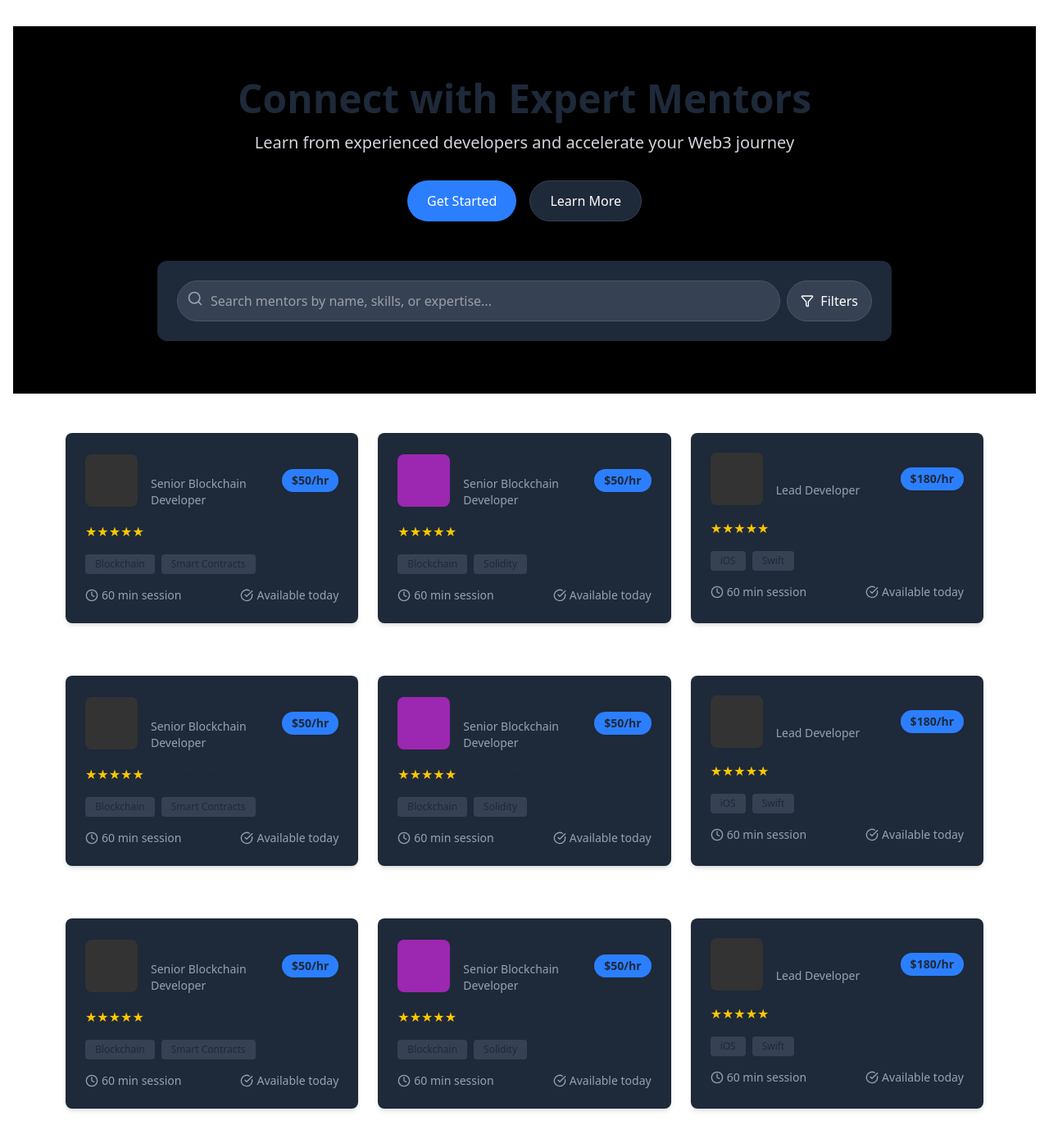
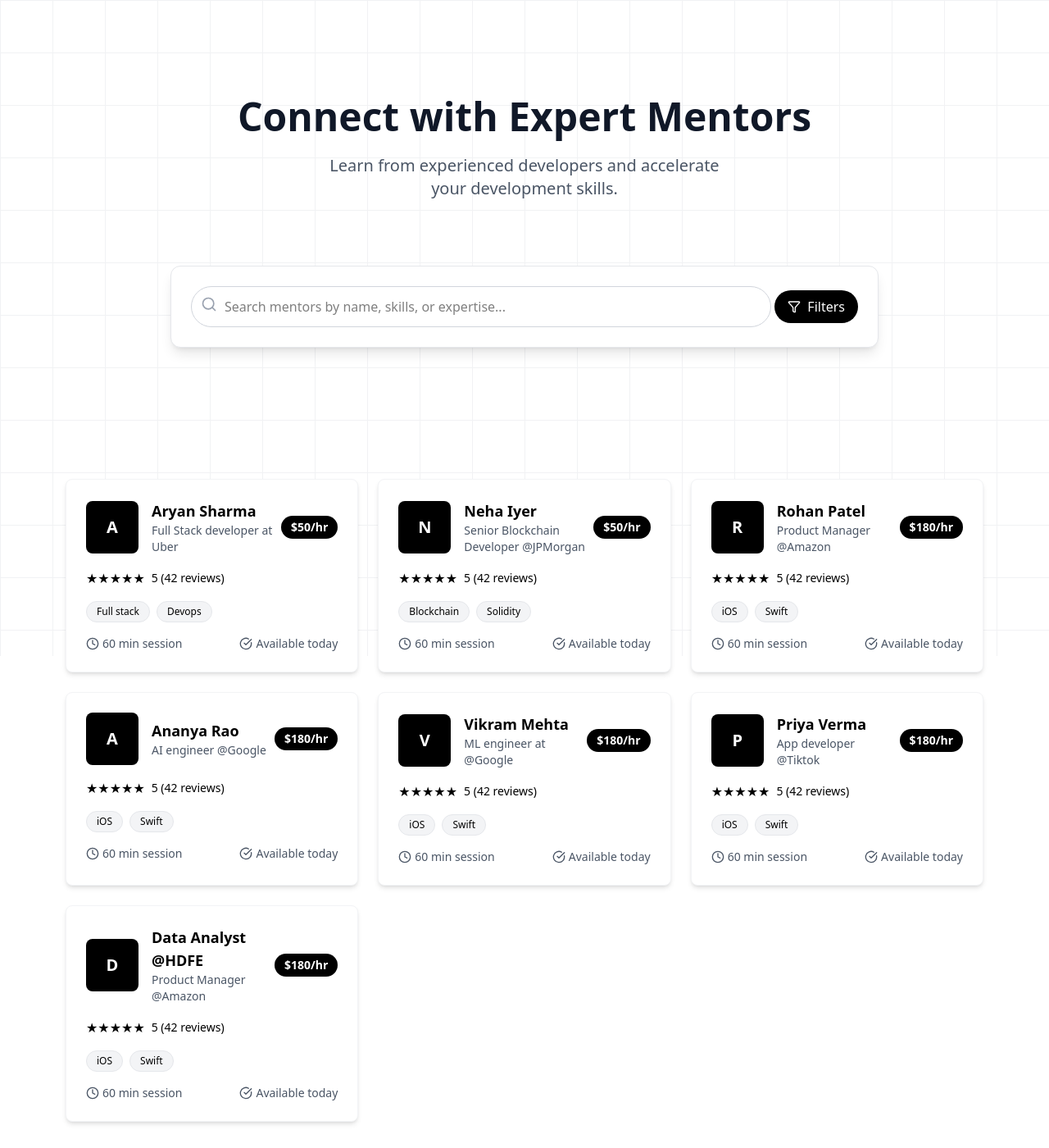
Before and after one commit to Srilochan7/ee_prod, a React (Vite) app: page /home in a window 1280 px wide. Shown: the whole page at 82% size. Built offline with nearby package versions, Linux system fonts and the light colour scheme.

Commit message:
added homepage

```diff
--- a/src/comp/pages/home.jsx
+++ b/src/comp/pages/home.jsx
@@ -1,102 +1,164 @@
 import React, { useState } from 'react';
-import { Search, Filter, Clock, CheckCircle } from 'lucide-react';
+import { Search, Filter, Clock, CheckCircle, GraduationCap } from 'lucide-react';
 
 const Home = () => {
   const mentors = [
     {
       id: 1,
-          name: "Param sir",
-          title: "Senior Blockchain Developer",
+      name: "Aryan Sharma",
+
+      title: "Full Stack developer at Uber",
       rate: 50,
       rating: 5.0,
       reviews: 42,
-          skills: ["Blockchain", "Smart Contracts"],
-          bgColor: "#333"
+      skills: ["Full stack", "Devops"]
     },
     {
       id: 2,
-          name: "Param sir",
-          title: "Senior Blockchain Developer",
+      name : "Neha Iyer",
+      title: "Senior Blockchain Developer @JPMorgan ",
       rate: 50,
       rating: 5.0,
       reviews: 42,
-          skills: ["Blockchain", "Solidity"],
-          bgColor: "#9c27b0"
+      skills: ["Blockchain", "Solidity"]
     },
     {
       id: 3,
-          name: "Emma Wilson",
-          title: "Lead Developer",
+      name: "Rohan Patel",
+      title: "Product Manager @Amazon",
       rate: 180,
       rating: 5.0,
       reviews: 42,
-          skills: ["iOS", "Swift"],
-          bgColor: "#333"
-        }
+      skills: ["iOS", "Swift"]
+    },
+    {
+      id: 4,
+      name: "Ananya Rao",
+      title: "AI engineer @Google",
+      rate: 180,
+      rating: 5.0,
+      reviews: 42,
+      skills: ["iOS", "Swift"]
+    },
+    {
+      id: 5,
+      name: "Vikram Mehta",
+      title: "ML engineer at @Google",
+      rate: 180,
+      rating: 5.0,
+      reviews: 42,
+      skills: ["iOS", "Swift"]
+    },
+    {
+      id: 6,
+      name: "Priya Verma",
+      title: "App developer @Tiktok",
+      rate: 180,
+      rating: 5.0,
+      reviews: 42,
+      skills: ["iOS", "Swift"]
+    },
+    {
+      id: 7,
+      name: "Data Analyst @HDFE",
+      title: "Product Manager @Amazon",
+      rate: 180,
+      rating: 5.0,
+      reviews: 42,
+      skills: ["iOS", "Swift"]
+    },
   ];
 
   const [searchQuery, setSearchQuery] = useState('');
 
   return (
-    <div className="min-h-screen bg-white text-gray-800 px-4 py-8">
+    <div className="min-h-screen bg-white text-black">
+      {/* Grid Pattern Background */}
+      <div className="absolute inset-0 w-full h-full">
+        <div className="absolute w-full h-full bg-[linear-gradient(to_right,#e5e7eb_1px,transparent_1px),linear-gradient(to_bottom,#e5e7eb_1px,transparent_1px)] bg-[size:1.5rem_1.5rem] sm:bg-[size:2rem_2rem] md:bg-[size:4rem_4rem] opacity-50"></div>
+      </div>
+
+      {/* Hero Section */}
+      <div className="relative py-16 px-4 text-center">
+        <style>
+          {`
+            @keyframes float {
+              0% { transform: translateY(0px); }
+              50% { transform: translateY(-10px); }
+              100% { transform: translateY(0px); }
+            }
+
+            .animate-float {
+              animation: float 3s ease-in-out infinite;
+            }
+
+            .animate-float-delayed {
+              animation: float 3s ease-in-out infinite;
+              animation-delay: 1.5s;
+            }
+          `}
+        </style>
 
 
 
-<div className="bg-black py-16 px-4 text-center">
-        <h1 className="text-4xl md:text-5xl font-bold mb-4">Connect with Expert Mentors</h1>
-        <p className="text-xl text-gray-300 mb-8">Learn from experienced developers and accelerate your Web3 journey</p>
+        <div className="max-w-4xl mx-auto relative p-12">
+          <h1 className="text-5xl sm:text-5xl md:text-5xl font-bold mb-4 leading-tight text-gray-900">
+            Connect with Expert Mentors
+            <br />
+          </h1>
 
-        <div className="flex justify-center gap-4 mb-12">
-          <button className="bg-blue-500 text-white px-6 py-3 rounded-full font-medium">
-            Get Started
-          </button>
-          <button className="bg-gray-800 text-white px-6 py-3 rounded-full font-medium border border-gray-700">
-            Learn More
-          </button>
+          <p className="text-xl md:text-xl text-gray-600 mt-4 mb-8">
+            Learn from experienced developers and accelerate
+            <br /> your development skills.
+          </p>
         </div>
-
-        {/* Search Container */}
-        <div className="bg-gray-800 rounded-xl p-6 max-w-4xl mx-auto shadow-lg">
-          <div className="flex items-center gap-2">
-            <div className="relative flex-grow">
+        <div className="relative max-w-4xl mx-auto px-4 mb-12">
+        <div className="bg-white rounded-xl p-6 shadow-lg border border-gray-200">
+          <div className="flex flex-col md:flex-row items-center gap-1">
+            <div className="relative flex-grow w-full">
               <Search className="absolute left-3 top-3 text-gray-400" size={20} />
               <input
                 type="text"
                 placeholder="Search mentors by name, skills, or expertise..."
-                className="w-full bg-gray-700 text-white pl-10 pr-4 py-3 rounded-full border border-gray-600"
+                className="w-full bg-white text-black pl-10 pr-4 py-3 rounded-full border border-gray-300"
                 value={searchQuery}
                 onChange={(e) => setSearchQuery(e.target.value)}
               />
             </div>
-            <button className="bg-gray-700 text-white px-4 py-3 rounded-full flex items-center gap-2 border border-gray-600">
+            <button className="bg-black text-white px-4 py-2 rounded-full flex items-center gap-2 w-full md:w-auto justify-center">
               <Filter size={16} />
               <span>Filters</span>
             </button>
           </div>
         </div>
       </div>
+      </div>
+
+      {/* Search Container */}
+
 
       {/* Mentors Grid */}
-      <div className="max-w-6xl mx-auto p-4 mt-8">
+      <div className="relative max-w-6xl mx-auto p-4 mt-8">
         <div className="grid grid-cols-1 md:grid-cols-2 lg:grid-cols-3 gap-6">
           {mentors.map((mentor) => (
-            <div key={mentor.id} className="bg-gray-800 rounded-lg p-6 shadow-md">
+            <div key={mentor.id} className="bg-white rounded-lg p-6 shadow-md text-black border border-gray-100 hover:border-gray-300 transition-all">
               <div className="flex items-center mb-4">
                 <div
-                  className="w-16 h-16 rounded-lg mr-4 flex-shrink-0"
-                  style={{ backgroundColor: mentor.bgColor }}
-                ></div>
+                  className="w-16 h-16 rounded-lg mr-4 flex-shrink-0 bg-black flex items-center justify-center text-white"
+                >
+                  <span className="text-xl font-bold">{mentor.name.charAt(0)}</span>
+                </div>
                 <div className="flex-grow">
                   <h3 className="text-lg font-semibold">{mentor.name}</h3>
-                  <p className="text-gray-400 text-sm">{mentor.title}</p>
+                  <p className="text-gray-600 text-sm">{mentor.title}</p>
                 </div>
-                <div className="bg-blue-500 px-3 py-1 rounded-full text-sm font-bold">
+                <div className="bg-black px-3 py-1 rounded-full text-sm font-bold text-white">
                   ${mentor.rate}/hr
                 </div>
               </div>
 
               <div className="flex items-center mb-4">
-                <div className="text-yellow-400">★★★★★</div>
+                <div className="text-black">★★★★★</div>
                 <span className="ml-2 text-sm">
                   {mentor.rating} ({mentor.reviews} reviews)
                 </span>
@@ -106,14 +168,14 @@ const Home = () => {
                 {mentor.skills.map((skill, index) => (
                   <span
                     key={index}
-                    className="bg-gray-700 px-3 py-1 rounded text-xs"
+                    className="bg-gray-100 px-3 py-1 rounded-full text-xs border border-gray-200"
                   >
                     {skill}
                   </span>
                 ))}
               </div>
 
-              <div className="flex justify-between text-gray-400 text-sm mt-4">
+              <div className="flex justify-between text-gray-600 text-sm mt-4">
                 <div className="flex items-center">
                   <Clock size={16} className="mr-1" />
                   <span>60 min session</span>
@@ -128,106 +190,7 @@ const Home = () => {
         </div>
       </div>
 
-      <div className="max-w-6xl mx-auto p-4 mt-8">
-        <div className="grid grid-cols-1 md:grid-cols-2 lg:grid-cols-3 gap-6">
-          {mentors.map((mentor) => (
-            <div key={mentor.id} className="bg-gray-800 rounded-lg p-6 shadow-md">
-              <div className="flex items-center mb-4">
-                <div
-                  className="w-16 h-16 rounded-lg mr-4 flex-shrink-0"
-                  style={{ backgroundColor: mentor.bgColor }}
-                ></div>
-                <div className="flex-grow">
-                  <h3 className="text-lg font-semibold">{mentor.name}</h3>
-                  <p className="text-gray-400 text-sm">{mentor.title}</p>
-                </div>
-                <div className="bg-blue-500 px-3 py-1 rounded-full text-sm font-bold">
-                  ${mentor.rate}/hr
-                </div>
-              </div>
 
-              <div className="flex items-center mb-4">
-                <div className="text-yellow-400">★★★★★</div>
-                <span className="ml-2 text-sm">
-                  {mentor.rating} ({mentor.reviews} reviews)
-                </span>
-              </div>
-
-              <div className="flex flex-wrap gap-2 mb-4">
-                {mentor.skills.map((skill, index) => (
-                  <span
-                    key={index}
-                    className="bg-gray-700 px-3 py-1 rounded text-xs"
-                  >
-                    {skill}
-                  </span>
-                ))}
-              </div>
-
-              <div className="flex justify-between text-gray-400 text-sm mt-4">
-                <div className="flex items-center">
-                  <Clock size={16} className="mr-1" />
-                  <span>60 min session</span>
-                </div>
-                <div className="flex items-center">
-                  <CheckCircle size={16} className="mr-1" />
-                  <span>Available today</span>
-                </div>
-              </div>
-            </div>
-          ))}
-        </div>
-      </div>
-      <div className="max-w-6xl mx-auto p-4 mt-8">
-        <div className="grid grid-cols-1 md:grid-cols-2 lg:grid-cols-3 gap-6">
-          {mentors.map((mentor) => (
-            <div key={mentor.id} className="bg-gray-800 rounded-lg p-6 shadow-md">
-              <div className="flex items-center mb-4">
-                <div
-                  className="w-16 h-16 rounded-lg mr-4 flex-shrink-0"
-                  style={{ backgroundColor: mentor.bgColor }}
-                ></div>
-                <div className="flex-grow">
-                  <h3 className="text-lg font-semibold">{mentor.name}</h3>
-                  <p className="text-gray-400 text-sm">{mentor.title}</p>
-                </div>
-                <div className="bg-blue-500 px-3 py-1 rounded-full text-sm font-bold">
-                  ${mentor.rate}/hr
-                </div>
-              </div>
-
-              <div className="flex items-center mb-4">
-                <div className="text-yellow-400">★★★★★</div>
-                <span className="ml-2 text-sm">
-                  {mentor.rating} ({mentor.reviews} reviews)
-                </span>
-              </div>
-
-              <div className="flex flex-wrap gap-2 mb-4">
-                {mentor.skills.map((skill, index) => (
-                  <span
-                    key={index}
-                    className="bg-gray-700 px-3 py-1 rounded text-xs"
-                  >
-                    {skill}
-                  </span>
-                ))}
-              </div>
-
-              <div className="flex justify-between text-gray-400 text-sm mt-4">
-                <div className="flex items-center">
-                  <Clock size={16} className="mr-1" />
-                  <span>60 min session</span>
-                </div>
-                <div className="flex items-center">
-                  <CheckCircle size={16} className="mr-1" />
-                  <span>Available today</span>
-                </div>
-              </div>
-            </div>
-          ))}
-        </div>
-      </div>
     </div>
   );
 };
```
Lines whose indentation alone changed are shown as unchanged.
